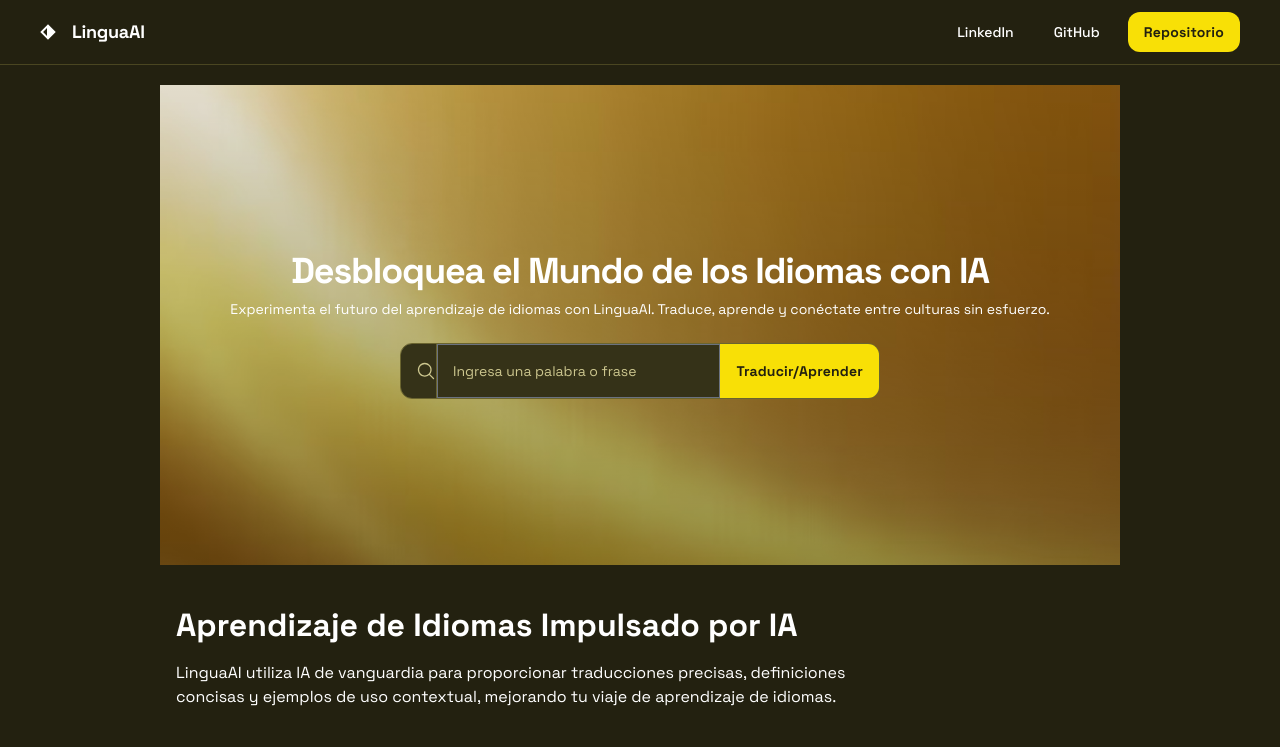
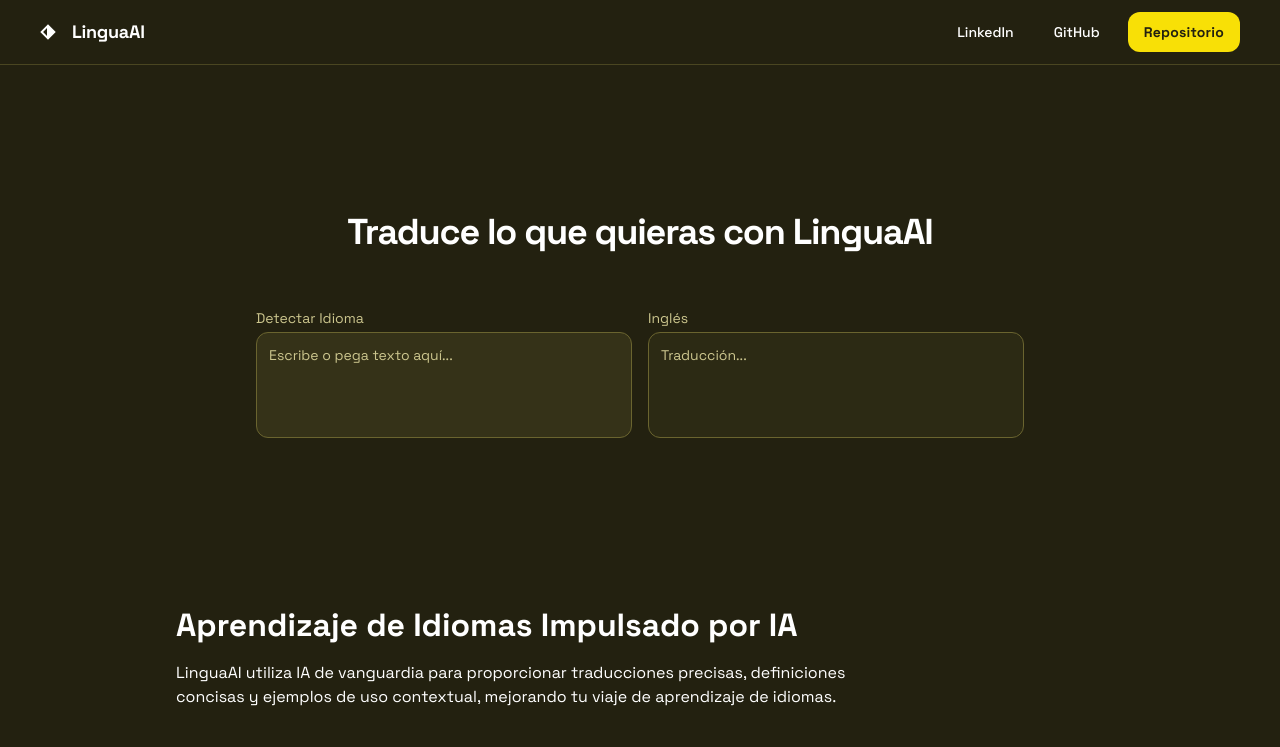
Before and after one commit to JohanMorales211/language-ai, an Angular app: page /home in a window 1280 px wide. Shown: the top 747 px of the page. Built offline with nearby package versions, Linux system fonts and the light colour scheme.

Commit message:
feat: Update home page layout and content for improved user experience

```diff
--- a/src/app/pages/home/home.component.html
+++ b/src/app/pages/home/home.component.html
@@ -1,4 +1,4 @@
-<div class="relative flex size-full min-h-screen flex-col dark group/design-root overflow-x-hidden">
+<div class="relative flex size-full min-h-screen flex-col bg-[#232110] dark group/design-root overflow-x-hidden">
   <div class="layout-container flex h-full grow flex-col">
     <app-header></app-header>
 
@@ -7,50 +7,47 @@
         <div class="@container">
           <div class="@[480px]:p-4">
             <div
-              class="flex min-h-[380px] sm:min-h-[480px] flex-col gap-4 sm:gap-6 bg-cover bg-center bg-no-repeat @[480px]:gap-8 @[480px]:rounded-xl items-center justify-center p-4"
-              style='background-image: linear-gradient(rgba(0, 0, 0, 0.1) 0%, rgba(0, 0, 0, 0.4) 100%), url("assets/images/fondo.png");'
-            >
-              <div class="flex flex-col gap-2 text-center">
+              class="flex min-h-[380px] sm:min-h-[480px] flex-col gap-6 sm:gap-8 @[480px]:gap-8 @[480px]:rounded-xl items-center justify-center p-4">
+
+              <div class="flex flex-col gap-2 text-center mb-4 sm:mb-6">
                 <h1
                   class="text-white text-3xl sm:text-4xl font-black leading-tight tracking-[-0.033em] @[480px]:text-5xl @[480px]:font-black @[480px]:leading-tight @[480px]:tracking-[-0.033em]"
                 >
-                  Desbloquea el Mundo de los Idiomas con IA
+                  Traduce lo que quieras con LinguaAI
                 </h1>
-                <h2 class="text-white text-xs sm:text-sm font-normal leading-normal @[480px]:text-base @[480px]:font-normal @[480px]:leading-normal">
-                  Experimenta el futuro del aprendizaje de idiomas con LinguaAI. Traduce, aprende y conéctate entre culturas sin esfuerzo.
-                </h2>
               </div>
-              <label class="flex flex-col min-w-40 h-14 w-full max-w-full sm:max-w-[480px] @[480px]:h-16">
-                <div class="flex w-full flex-1 items-stretch rounded-xl h-full overflow-hidden border border-[#6a642f]">
-                  <div
-                    class="text-[#ccc68e] hidden sm:flex bg-[#353218] items-center justify-center pl-[15px] border-r border-r-[#6a642f]"
-                    data-icon="MagnifyingGlass"
-                    data-size="20px"
-                    data-weight="regular"
-                  >
-                    <svg xmlns="http://www.w3.org/2000/svg" width="20px" height="20px" fill="currentColor" viewBox="0 0 256 256">
-                      <path
-                        d="M229.66,218.34l-50.07-50.06a88.11,88.11,0,1,0-11.31,11.31l50.06,50.07a8,8,0,0,0,11.32-11.32ZM40,112a72,72,0,1,1,72,72A72.08,72.08,0,0,1,40,112Z"
-                      ></path>
-                    </svg>
+
+              <div class="w-full max-w-full lg:max-w-3xl flex flex-col items-center gap-4 sm:gap-6">
+                <div class="w-full grid grid-cols-1 md:grid-cols-2 gap-4 @[768px]:gap-6">
+                  <div class="flex flex-col">
+                    <label for="inputText" class="text-[#ccc68e] text-sm mb-1 self-start">Detectar Idioma</label>
+                    <textarea
+                      id="inputText"
+                      rows="4"
+                      placeholder="Escribe o pega texto aquí..."
+                      class="form-textarea w-full flex-1 resize-none rounded-xl text-white focus:outline-0 focus:ring-2 focus:ring-[#f8e006] border border-[#6a642f] bg-[#353218] p-3 placeholder:text-[#ccc68e] text-sm @[480px]:text-base"
+                    ></textarea>
                   </div>
-                  <input
-                    placeholder="Ingresa una palabra o frase"
-                    class="form-input flex w-full min-w-0 flex-1 resize-none text-white focus:outline-0 focus:ring-0 bg-[#353218] h-full placeholder:text-[#ccc68e] px-3 sm:px-[15px] text-sm font-normal leading-normal @[480px]:text-base @[480px]:font-normal @[480px]:leading-normal"
-                  />
-                  <button
-                    class="flex min-w-[84px] max-w-[480px] cursor-pointer items-center justify-center h-full px-3 sm:px-4 @[480px]:h-full @[480px]:px-5 bg-[#f8e006] text-[#232110] text-xs sm:text-sm font-bold leading-normal tracking-[0.015em] @[480px]:text-base @[480px]:font-bold @[480px]:leading-normal @[480px]:tracking-[0.015em]"
-                  >
-                    <span class="truncate">Traducir/Aprender</span>
-                  </button>
+
+                  <div class="flex flex-col">
+                    <label for="outputText" class="text-[#ccc68e] text-sm mb-1 self-start">Inglés</label>
+                    <textarea
+                      id="outputText"
+                      rows="4"
+                      placeholder="Traducción..."
+                      readonly
+                      class="form-textarea w-full flex-1 resize-none rounded-xl text-white focus:outline-0 border border-[#6a642f] bg-[#2c2a14] p-3 placeholder:text-[#ccc68e] text-sm @[480px]:text-base"
+                    ></textarea>
+                  </div>
                 </div>
-              </label>
+              </div>
+
             </div>
           </div>
         </div>
 
         <div class="flex flex-col gap-8 sm:gap-10 px-0 sm:px-4 py-8 sm:py-10 @container">
-          <div class="flex flex-col gap-3 sm:gap-4">
+          <div class="flex flex-col gap-4">
             <h1
               class="text-white tracking-light text-2xl sm:text-[32px] font-bold leading-tight @[480px]:text-4xl @[480px]:font-black @[480px]:leading-tight @[480px]:tracking-[-0.033em] max-w-full sm:max-w-[720px]"
             >
@@ -69,7 +66,7 @@
               </div>
               <div class="flex flex-col gap-1">
                 <h2 class="text-white text-base font-bold leading-tight">Traducción</h2>
-                <p class="text-[#ccc68e] text-sm font-normal leading-normal">Obtén traducciones instantáneas y precisas entre idiomas.</p>
+                <p class="text-[#ccc68e] text-sm font-normal leading-normal">Obtén traducciones instantáneas y precisas entre inglés y español.</p>
               </div>
             </div>
             <div class="flex flex-1 gap-3 rounded-lg border border-[#6a642f] bg-[#353218] p-4 flex-col">
```
Also changed, not shown: src/assets/images/fondo.png.
